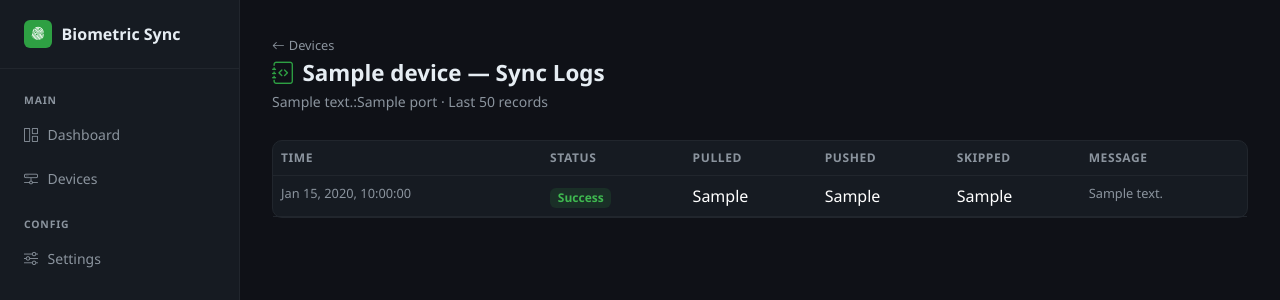
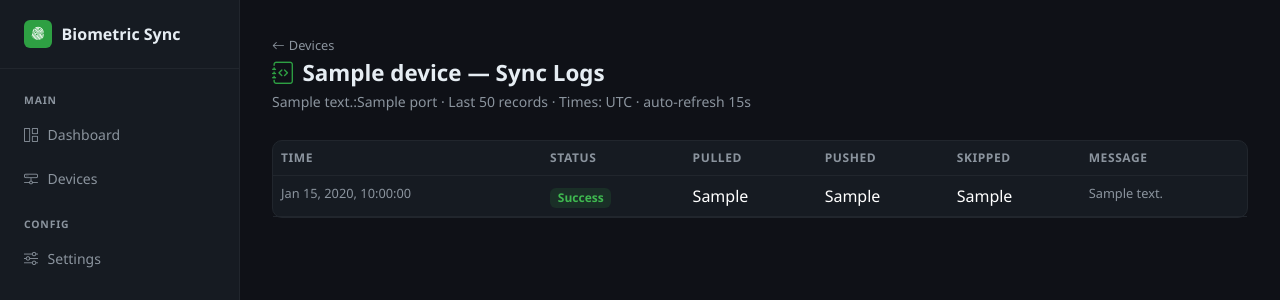
Before and after one commit to Aakvatech-Limited/biometric, a Flask app: template app/templates/device_logs.html in a window 1280 px wide. Shown: the top 300 px of the page. Run offline with Flask 3, Linux system fonts and the light colour scheme; the template is opened without the code that fills it: most values are stand-ins (such as "Sample title", 1, 10 or a date in 2020).

Commit message:
ui: label local timezone on device logs

```diff
--- a/app/templates/device_logs.html
+++ b/app/templates/device_logs.html
@@ -13,7 +13,7 @@ startAutoRefresh(15000);
     <i class="bi bi-arrow-left me-1"></i>Devices
   </a>
   <h1 class="mt-1"><i class="bi bi-journal-code me-2" style="color:var(--accent)"></i>{{ device.name }} — Sync Logs</h1>
-  <p>{{ device.ip_address }}:{{ device.port }} &middot; Last 50 records</p>
+  <p>{{ device.ip_address }}:{{ device.port }} &middot; Last 50 records &middot; Times: <span data-local-timezone>local timezone</span> &middot; auto-refresh 15s</p>
 </div>
 
 <div class="card">
```
